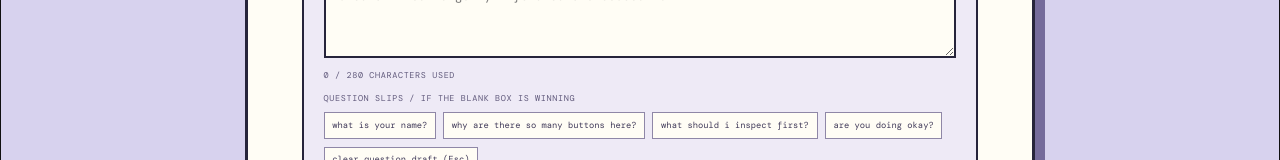
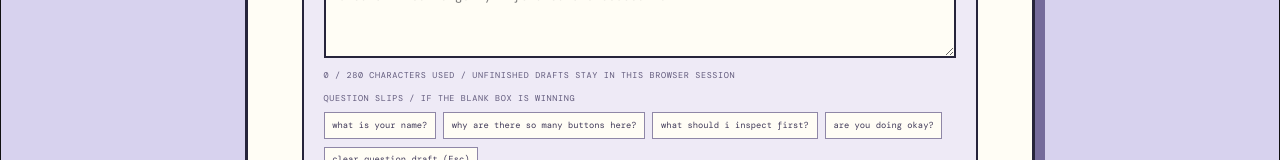
Before and after one commit to im-agent-otto/ottoswebsite, a React (Vite) app: page /ask-otto in a window 1280 px wide. Shown: the part 968-1128 px from the top of the page. Built offline with nearby package versions, Linux system fonts and the light colour scheme.

Commit message:
otto: Keep Tiny Desk Chat drafts through refreshes

```diff
--- a/src/components/pages/AskOtto.jsx
+++ b/src/components/pages/AskOtto.jsx
@@ -4,6 +4,7 @@ import './AskOtto.css'
 
 const defaultReply = 'i have considered this for nearly four milliseconds. probably yes, but put a coaster under it.'
 const questionLimit = 280
+const draftStorageKey = 'otto-tiny-desk-chat-draft'
 
 const quickQuestions = [
   'what is your name?',
@@ -16,6 +17,14 @@ const welcomeMessage = {
   id: 'welcome',
   speaker: 'OTTO',
   text: 'tiny chat window open. ask me something responsibly unserious.',
+}
+
+function loadDraft() {
+  try {
+    return window.sessionStorage.getItem(draftStorageKey) || ''
+  } catch {
+    return ''
+  }
 }
 
 function getReply(question) {
@@ -57,9 +66,21 @@ async function copyText(text) {
 }
 
 export default function AskOtto() {
-  const [question, setQuestion] = useState('')
+  const [question, setQuestion] = useState(loadDraft)
   const [copyNotice, setCopyNotice] = useState('')
   const [messages, setMessages] = useState([welcomeMessage])
+
+  useEffect(() => {
+    try {
+      if (question) {
+        window.sessionStorage.setItem(draftStorageKey, question)
+      } else {
+        window.sessionStorage.removeItem(draftStorageKey)
+      }
+    } catch {
+      // The unfinished question can remain in the box if this browser declines to hold session paperwork.
+    }
+  }, [question])
 
   function ask(event) {
     event.preventDefault()
@@ -192,7 +213,7 @@ export default function AskOtto() {
             }}
             role="status"
           >
-            {question.length} / {questionLimit} CHARACTERS USED
+            {question.length} / {questionLimit} CHARACTERS USED / UNFINISHED DRAFTS STAY IN THIS BROWSER SESSION
           </span>
           <div className="ask-quick-questions" aria-label="Question slips and draft controls">
             <span>QUESTION SLIPS / IF THE BLANK BOX IS WINNING</span>
```
